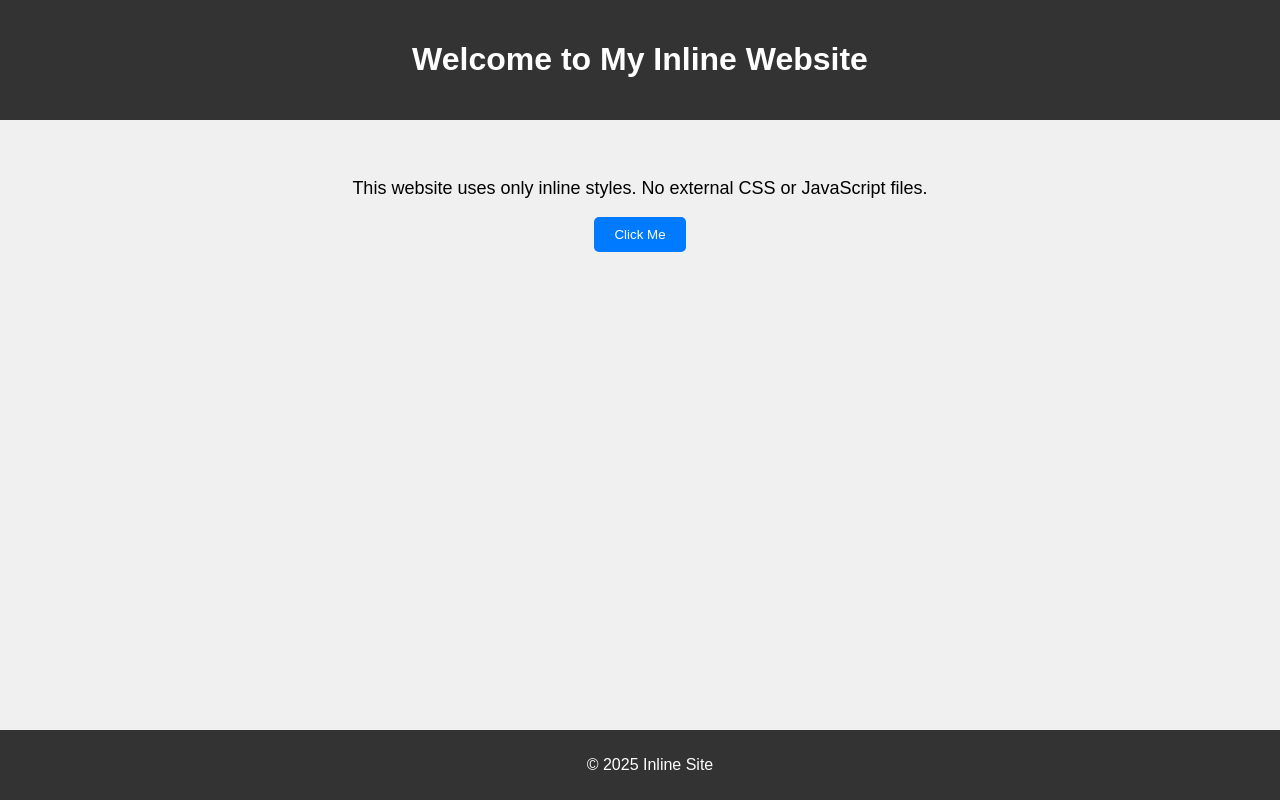
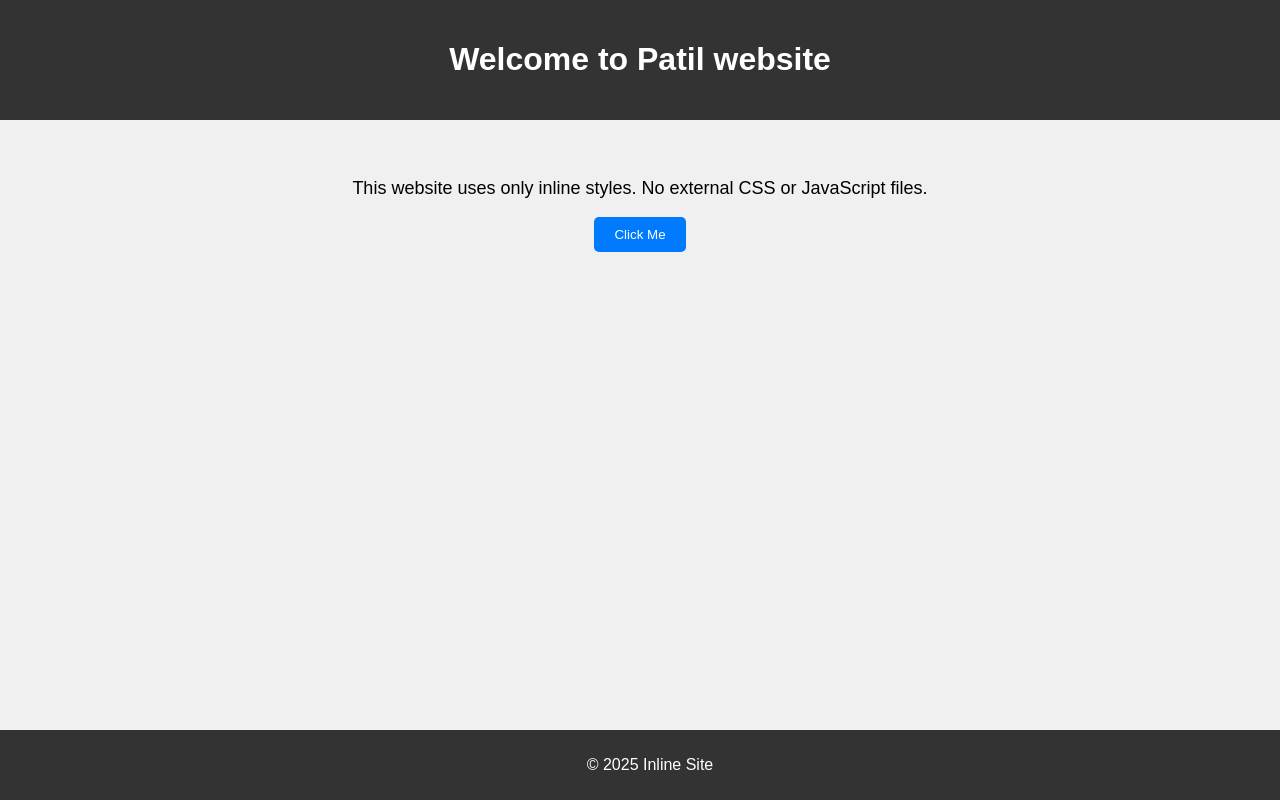
Before and after one commit to mpatil2006/mayur, a plain HTML site: page index.html in a window 1280 px wide. Drawn offline with Linux system fonts and the light colour scheme.

Commit message:
Update index.html

```diff
--- a/index.html
+++ b/index.html
@@ -7,7 +7,7 @@
 <body style="font-family: Arial, sans-serif; background-color: #f0f0f0; margin: 0; text-align: center;">
 
   <div style="background-color: #333; color: white; padding: 20px;">
-    <h1>Welcome to My Inline Website</h1>
+    <h1>Welcome to Patil website</h1>
   </div>
 
   <div style="padding: 40px;">
```
